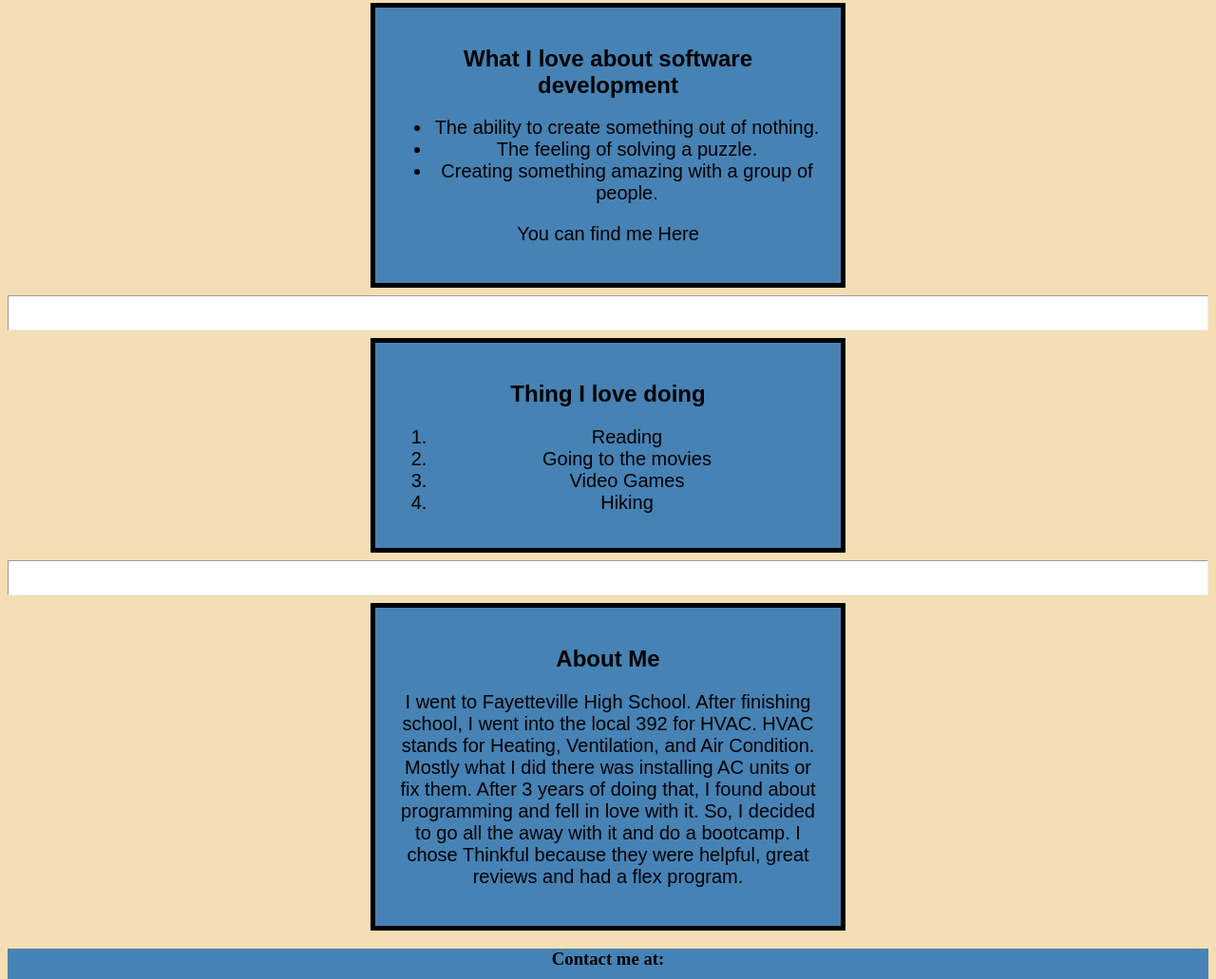
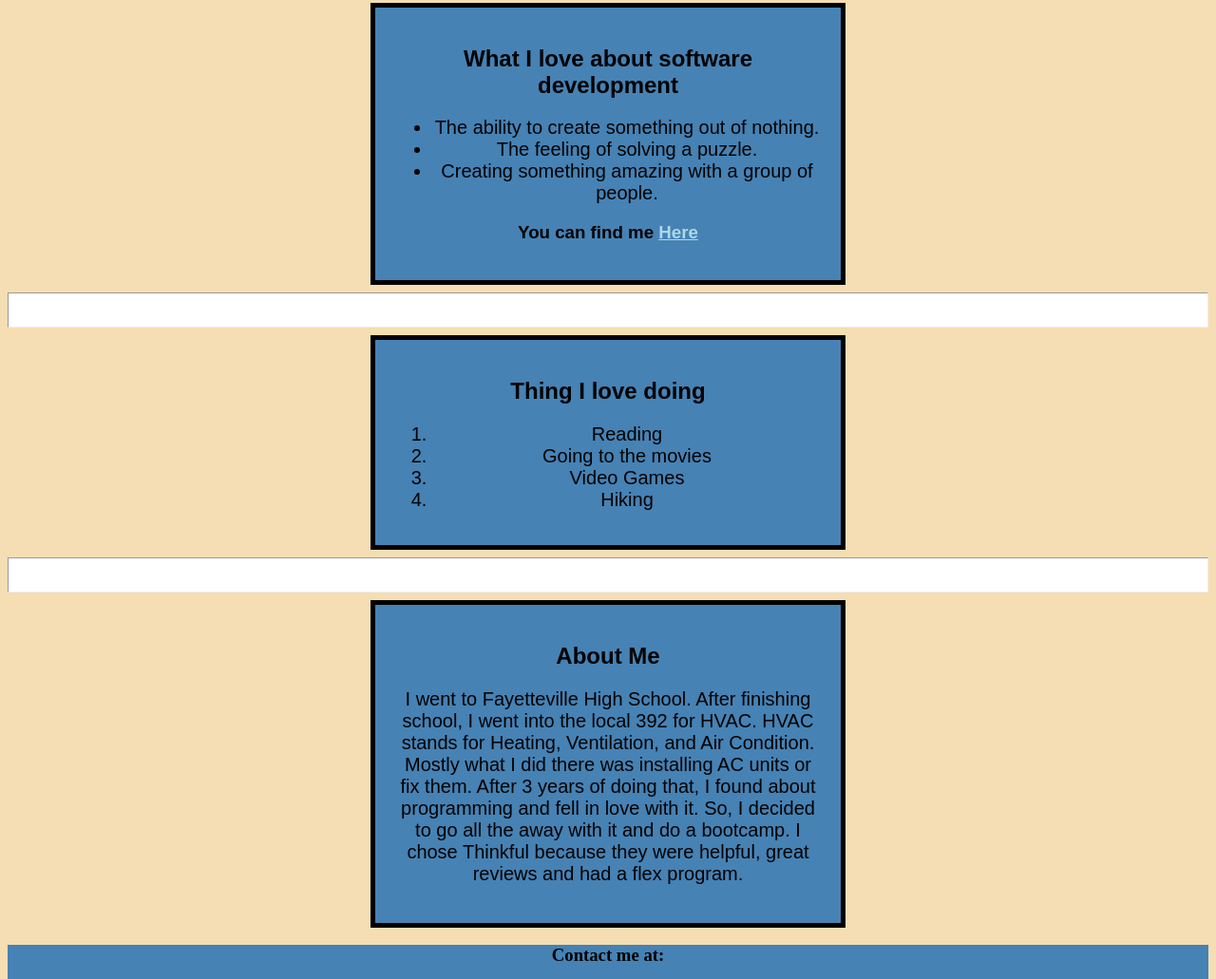
Before and after one commit to sethallen44/portfolio-project, a plain HTML site: page index.html in a window 1280 px wide. Shown: the part 689-1720 px from the top of the page at 95% size. Drawn offline with Linux system fonts and the light colour scheme.

Commit message:
location fix

```diff
--- a/index.html
+++ b/index.html
@@ -24,7 +24,7 @@
              <li>The feeling of solving a puzzle.</li>
              <li>Creating something amazing with a group of people.</li>
          </ul>
-         <p>You can find me <a herf="https://www.google.com/maps/place/Fayetteville,+OH+45118/@39.1837597,-83.9395647,15z/data=!3m1!4b1!4m5!3m4!1s0x8840dfdf8ffd63f9:0x572328bffeb567c2!8m2!3d39.1867298!4d-83.9321521">Here</a></a></p>
+         <h3>You can find me <a href="https://www.google.com/maps/place/Fayetteville,+OH+45118/@39.1837597,-83.9395647,15z/data=!3m1!4b1!4m5!3m4!1s0x8840dfdf8ffd63f9:0x572328bffeb567c2!8m2!3d39.1867298!4d-83.9321521">Here</a></h3>
          </article>
         <hr>
          <article class="box border-box">
```
